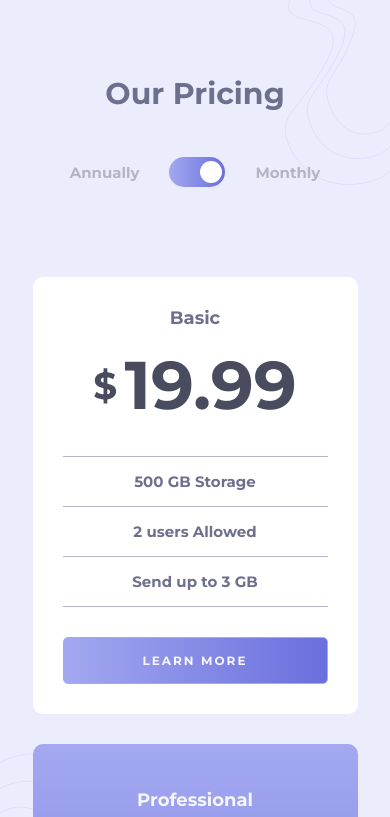
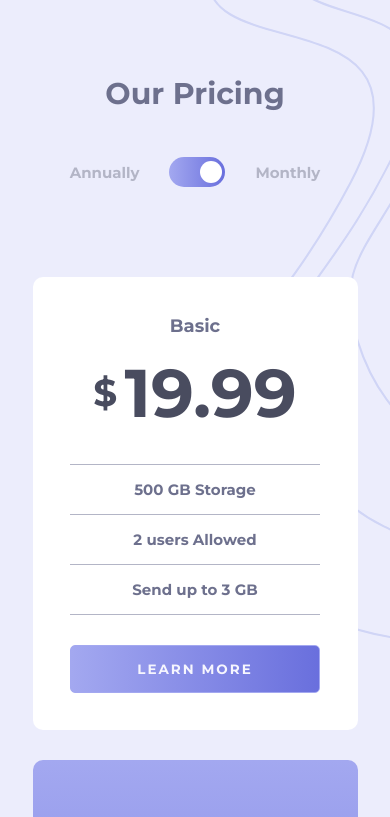
Before and after one commit to DebabrataBanik/pricing-component-with-toggle-master, a plain HTML site: page index.html in a window 390 px wide. Shown: the top 817 px of the page. Drawn offline with Linux system fonts and the light colour scheme.

Commit message:
adjusting background designs

```diff
--- a/style.css
+++ b/style.css
@@ -24,14 +24,16 @@ body{
 .bg-design-top{
   position: absolute;
   top: 0;
+  right: 0;
   left: 0;
-  width: 100%;
-  height: 100vh;
+  bottom: 0;
+  /* width: 100%;
+  height: 100vh; */
   z-index: -1;
   background-image: url(images/bg-top.svg);
   background-repeat: no-repeat;
-  background-position: top right;
-  background-size: 27%;
+  background-position: top  right;
+  background-size: 24%;
 }
 
 .bg-design-bottom{
@@ -137,8 +139,8 @@ input:checked + .slider:before {
 }
 
 .plan{
-  width: 300px;
-  padding: 2rem;
+  width: 350px;
+  padding: 2.5rem;
   background-color: white;
   border-radius: 10px;
   display: flex;
@@ -148,7 +150,7 @@ input:checked + .slider:before {
 
 .plan--pro{
   background: linear-gradient(to bottom, hsl(236, 72%, 79%) , hsl(237, 63%, 64%));
-  padding-block: 3rem;
+  padding-block: 4rem;
 }
 
 .services{
@@ -157,7 +159,7 @@ input:checked + .slider:before {
 }
 .item{
   text-align: center;
-  font-size: 0.9rem;
+  font-size: 1rem;
   font-weight: 700;
   color: hsl(233, 13%, 49%);
   padding-block: 1rem;
@@ -172,7 +174,7 @@ input:checked + .slider:before {
 .amount{
   display: flex;
   align-items: center;
-  font-size: 4rem;
+  font-size: 5rem;
   font-weight: 700;
   color: hsl(232, 13%, 33%);
   margin-bottom: 2rem;
@@ -188,7 +190,7 @@ button{
   padding-block: 0.8rem;
   text-transform: uppercase;
   font-weight: 700;
-  font-size: 0.8rem;
+  font-size: 0.9rem;
   border-radius: 5px;
   border: 1px solid hsl(236, 72%, 79%);
   background: linear-gradient(to right, hsl(236, 72%, 79%), hsl(237, 63%, 64%));
@@ -203,7 +205,7 @@ button:hover, button:active{
 }
 
 h3{
-  font-size: 1rem;
+  font-size: 1.2rem;
   font-weight: 700;
   color: hsl(233, 13%, 49%);
   margin-bottom: 1rem;
@@ -232,13 +234,26 @@ h3{
   }
 }
 
-@media (max-width: 1000px){
+@media (max-width: 1050px){
   .plan{
     width: 256.14px;
+  }
+  .amount{
+    font-size: 4rem;
+  }
+  .item{
+    font-size: 0.9rem;
   }
 }
 
 @media (max-width: 800px){
+  .bg-design-top{
+    background-position: right -50vw top -5vh;
+    background-size: 100%;
+  }
+  .bg-design-bottom{
+    display: none;
+  }
   .wrapper{
     padding-block: 5rem;
   }
```
